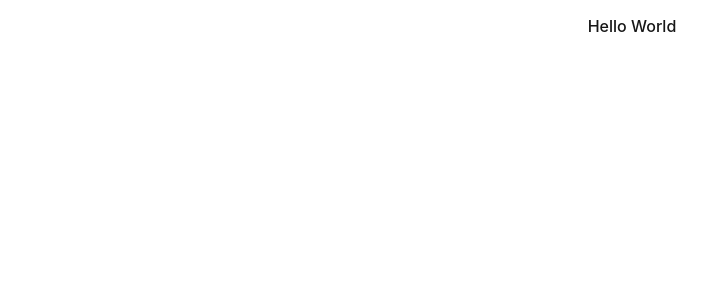
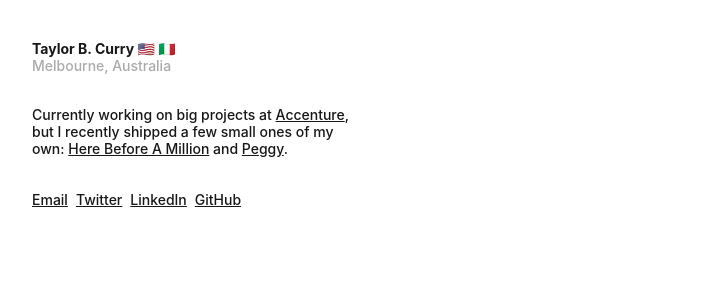
Before and after one commit to currytay/personal-site, a React (Create React App) app: page / in a window 1280 px wide. Shown: the top 300 px of the page, without its empty margins (8-715 px from the left). Built offline with nearby package versions, Linux system fonts and the light colour scheme.

Commit message:
Add content

```diff
--- a/src/App.css
+++ b/src/App.css
@@ -1,38 +1,59 @@
 .App {
-  text-align: center;
+  width: 100%;
+  max-width: 25rem;
+  padding: 2.5rem;
+  display: flex;
+  flex-direction: column;
 }
 
-.App-logo {
-  height: 40vmin;
-  pointer-events: none;
+.name-container {
+  margin-bottom: 2rem;
 }
 
-@media (prefers-reduced-motion: no-preference) {
-  .App-logo {
-    animation: App-logo-spin infinite 20s linear;
-  }
+.name-text {
+  margin: 0;
+  font-size: .875rem;
 }
 
-.App-header {
-  background-color: #282c34;
-  min-height: 100vh;
-  display: flex;
-  flex-direction: column;
-  align-items: center;
-  justify-content: center;
-  font-size: calc(10px + 2vmin);
-  color: white;
+.info-text {
+  margin: 0;
+  font-size: .875rem;
+  color: #AAA;
 }
 
-.App-link {
-  color: #61dafb;
+.body-container {
+  margin-bottom: 2rem;
 }
 
-@keyframes App-logo-spin {
-  from {
-    transform: rotate(0deg);
-  }
-  to {
-    transform: rotate(360deg);
-  }
+.body-text {
+  margin: 0;
+  font-size: .875rem;
 }
+
+.link-container {
+
+}
+
+.link-list {
+  margin: 0;
+  padding: 0;
+}
+
+.link-item {
+  display: inline;
+  list-style-type: none;
+}
+
+.link-item:not(:last-child) {
+  margin-right: .5rem;
+}
+
+.link {
+  margin: 0;
+  font-size: .875rem;
+}
+
+.link:hover {
+  cursor: alias;
+  color: #AAA;
+}
--- a/src/App.js
+++ b/src/App.js
@@ -1,9 +1,34 @@
 import './App.css';
 
-function App() {
+const App = () => {
   return (
-    <div className="App">
-      <p>Hello World</p>
+    <div className='App'>
+      <div className='name-container'>
+        <h1 className='name-text'>Taylor B. Curry 🇺🇸 🇮🇹</h1>
+        <p className='info-text'>Melbourne, Australia</p>
+      </div>
+      <div className='body-container'>
+        <p className='body-text'>
+          Currently working on big projects at <a href='' target='_blank' className='link'>Accenture</a>
+          , but I recently shipped a few small ones of my own: <a href='' target='_blank' className='link'>Here Before A Million</a> and <a href='' target='_blank' className='link'>Peggy</a>.
+        </p>
+      </div>
+      <div className='link-container'>
+        <ul className='link-list'>
+          <li className='link-item'>
+            <a href='' target='_blank' className='link'>Email</a>
+          </li>
+          <li className='link-item'>
+            <a href='' target='_blank' className='link'>Twitter</a>
+          </li>
+          <li className='link-item'>
+            <a href='' target='_blank' className='link'>LinkedIn</a>
+          </li>
+          <li className='link-item'>
+            <a href='' target='_blank' className='link'>GitHub</a>
+          </li>
+        </ul>
+      </div>
     </div>
   );
 }
--- a/src/index.css
+++ b/src/index.css
@@ -27,9 +27,6 @@
 a:visited {
   color: inherit;
 }
-a {
-  text-decoration: none;
-}
 
 code {
   font-family: source-code-pro, Menlo, Monaco, Consolas, 'Courier New',
```
